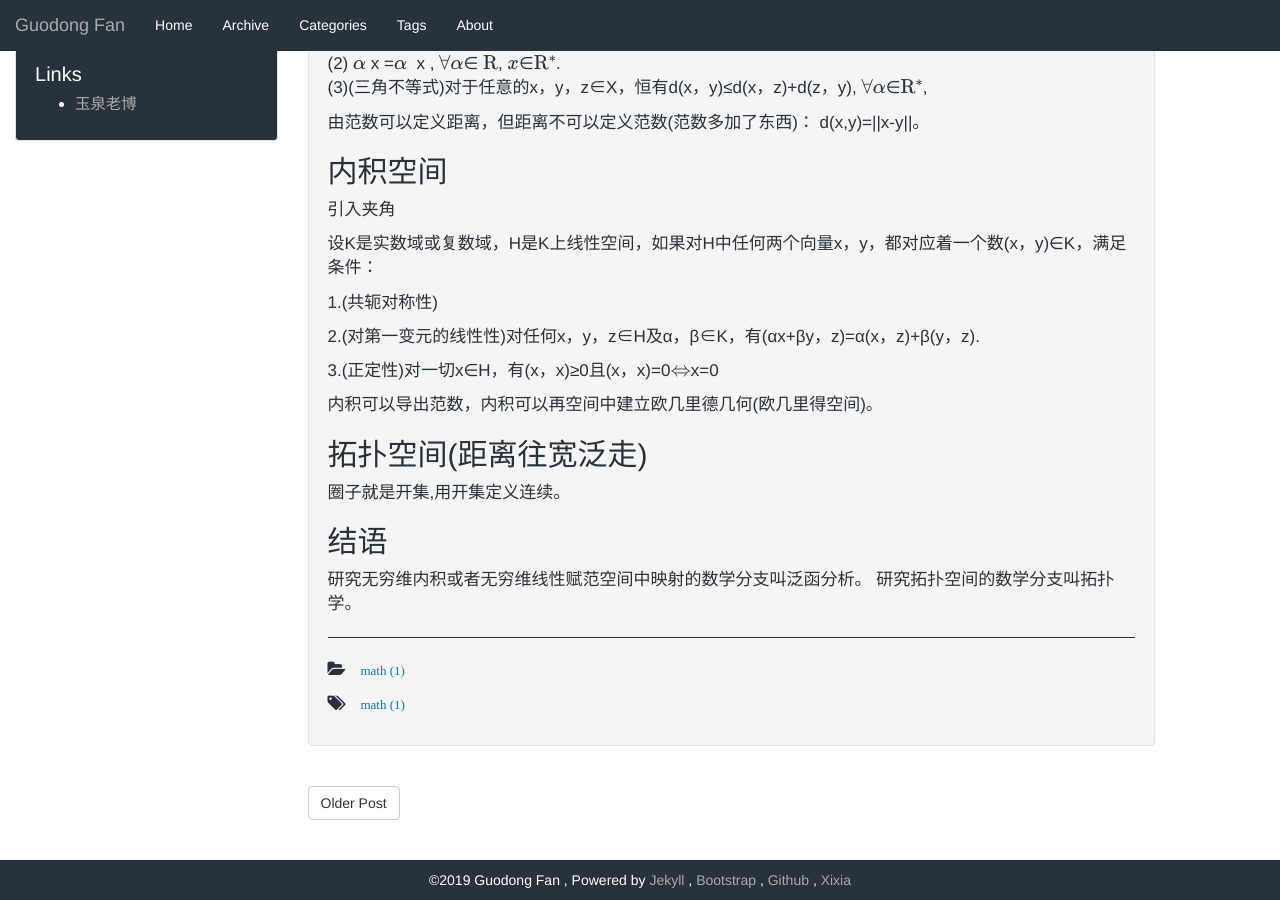
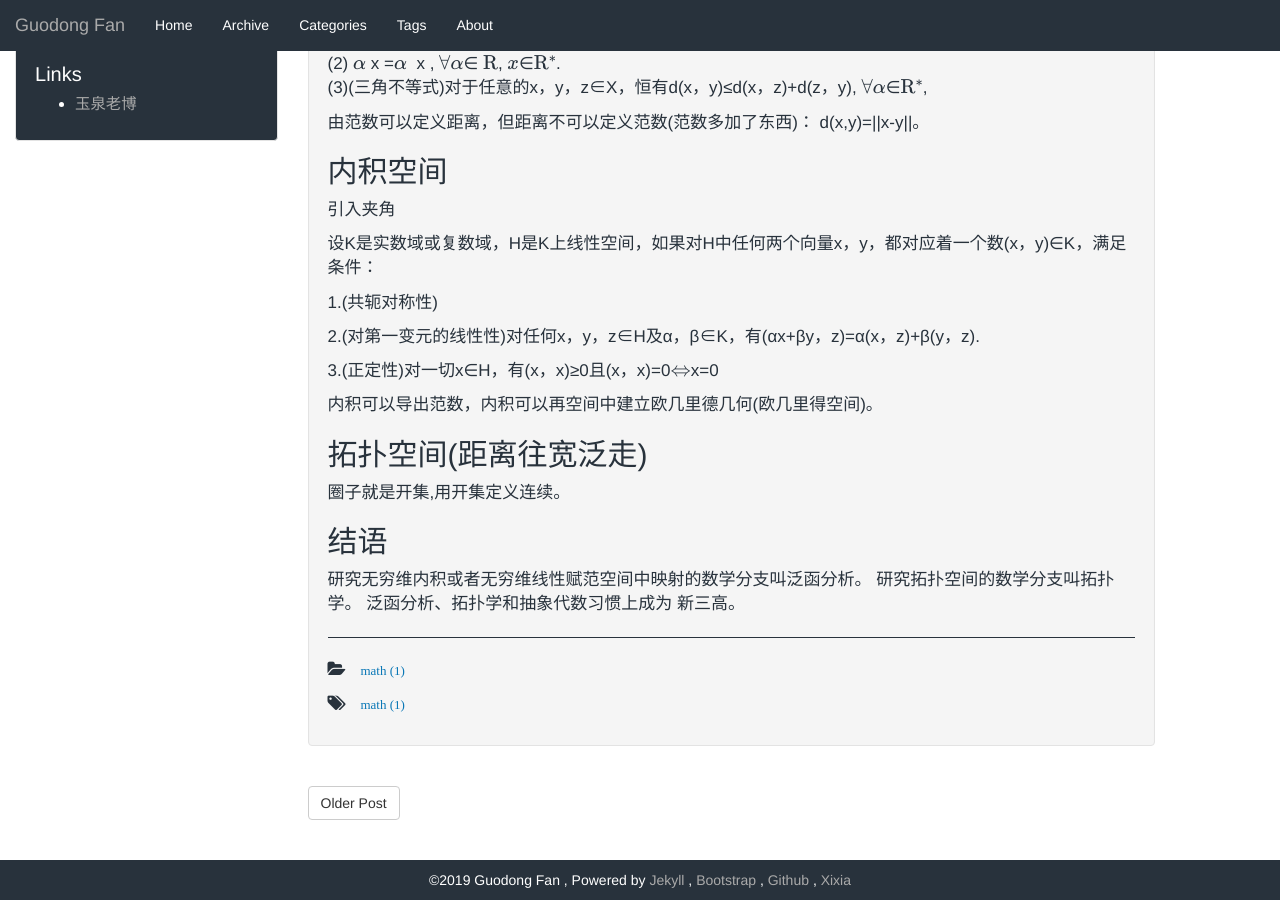
Before and after one commit to GuodongFan/GuodongFan.github.io, a Jekyll site: the page built from _posts/2019-07-29-Spaces-of-Functions.md, in a window 1280 px wide and 900 px high, scrolled down 711 px. Built offline with Jekyll 4.4.1, drawn with Linux system fonts in a browser that asks for light colours; our own code applies the rules of GitHub Pages for plain Markdown files; formulas are drawn with MathJax 3.

Commit message:
Update 2019-07-29-Spaces-of-Functions.md

```diff
--- a/_posts/2019-07-29-Spaces-of-Functions.md
+++ b/_posts/2019-07-29-Spaces-of-Functions.md
@@ -66,3 +66,4 @@ d(x,y)=||x-y||。
 ## 结语
 研究无穷维内积或者无穷维线性赋范空间中映射的数学分支叫泛函分析。
 研究拓扑空间的数学分支叫拓扑学。
+泛函分析、拓扑学和抽象代数习惯上成为 新三高。
```
